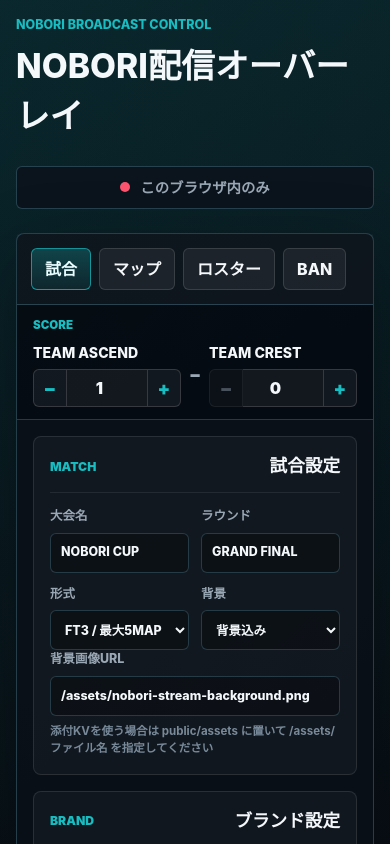
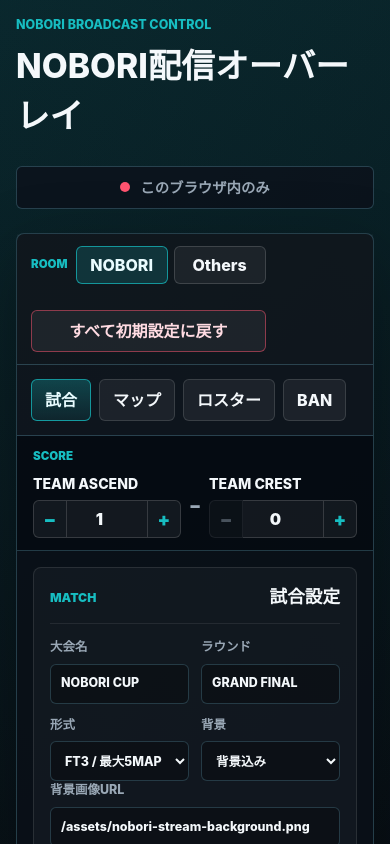
Before and after one commit to Ba6list/NOBORI_Bordcast, a Next.js app: page / in a window 390 px wide. Shown: the top 844 px of the page. Built offline with nearby package versions, Linux system fonts and the light colour scheme.

Commit message:
Add fixed broadcast rooms and global reset

```diff
--- a/app/NoboriTool.tsx
+++ b/app/NoboriTool.tsx
@@ -952,9 +952,19 @@ function serializeState(state: NoboriState) {
   return JSON.stringify(normalizeState(state));
 }
 
+function normalizeRoomName(value: string) {
+  return value.toLowerCase() === "others" ? "others" : "main";
+}
+
+function roomStorageKey(room: string) {
+  return `${STORAGE_KEY}:${normalizeRoomName(room)}`;
+}
+
 function currentRoom() {
   try {
-    return new URLSearchParams(window.location.search).get("room") || "main";
+    return normalizeRoomName(
+      new URLSearchParams(window.location.search).get("room") || "main",
+    );
   } catch {
     return "main";
   }
@@ -1064,9 +1074,14 @@ function useNoboriState({ role = "control" }: { role?: SyncRole } = {}): StateBu
   useEffect(() => {
     const abortController = new AbortController();
     let hydratedState = cloneDefaultState();
+    const room = currentRoom();
+    const storageKey = roomStorageKey(room);
+    roomRef.current = room;
 
     try {
-      const stored = window.localStorage.getItem(STORAGE_KEY);
+      const stored =
+        window.localStorage.getItem(storageKey) ??
+        (room === "main" ? window.localStorage.getItem(STORAGE_KEY) : null);
       if (stored) {
         hydratedState = normalizeState(JSON.parse(stored));
         applyIncomingState(hydratedState);
@@ -1081,8 +1096,6 @@ function useNoboriState({ role = "control" }: { role?: SyncRole } = {}): StateBu
       setReady(true);
     }
 
-    roomRef.current = currentRoom();
-
     if (role === "control") {
       fetchSharedState(roomRef.current, abortController.signal)
         .then((payload) => {
@@ -1099,10 +1112,24 @@ function useNoboriState({ role = "control" }: { role?: SyncRole } = {}): StateBu
             void publishSharedState(roomRef.current, hydratedState).then(
               (published) => {
                 if (!published.state) return;
-                sharedUpdatedAtRef.current = published.updatedAt ?? "";
-                sharedStateRef.current = normalizeState(
+                const publishedState = normalizeState(
                   published.state as Partial<NoboriState>,
                 );
+                const pendingPatch = createStatePatch(
+                  hydratedState,
+                  currentStateRef.current,
+                );
+                sharedUpdatedAtRef.current = published.updatedAt ?? "";
+                sharedStateRef.current = publishedState;
+
+                if (pendingPatch.length > 0) {
+                  const merged = normalizeState(
+                    applyStatePatch(publishedState, pendingPatch),
+                  );
+                  lastSerializedRef.current = serializeState(publishedState);
+                  currentStateRef.current = merged;
+                  setInternalState(merged);
+                }
               },
             );
           }
@@ -1112,7 +1139,7 @@ function useNoboriState({ role = "control" }: { role?: SyncRole } = {}): StateBu
 
     const nextChannel =
       "BroadcastChannel" in window
-        ? new BroadcastChannel(CHANNEL_NAME)
+        ? new BroadcastChannel(`${CHANNEL_NAME}:${room}`)
         : null;
     channelRef.current = nextChannel;
 
@@ -1134,18 +1161,20 @@ function useNoboriState({ role = "control" }: { role?: SyncRole } = {}): StateBu
         if (event.data?.type === "reset") {
           const reset = cloneDefaultState();
           lastSerializedRef.current = serializeState(reset);
+          currentStateRef.current = reset;
           setInternalState(reset);
         }
       };
     }
 
     const onStorage = (event: StorageEvent) => {
-      if (event.key !== STORAGE_KEY || !event.newValue) return;
+      if (event.key !== storageKey || !event.newValue) return;
       try {
         applyIncomingState(JSON.parse(event.newValue));
       } catch {
         const reset = cloneDefaultState();
         lastSerializedRef.current = serializeState(reset);
+        currentStateRef.current = reset;
         setInternalState(reset);
       }
     };
@@ -1243,7 +1272,7 @@ function useNoboriState({ role = "control" }: { role?: SyncRole } = {}): StateBu
     lastSerializedRef.current = serialized;
 
     try {
-      window.localStorage.setItem(STORAGE_KEY, serialized);
+      window.localStorage.setItem(roomStorageKey(roomRef.current), serialized);
     } catch {
       // OBSや一部ブラウザ環境で保存が拒否されても画面操作は止めない。
     }
@@ -1319,7 +1348,7 @@ function useNoboriState({ role = "control" }: { role?: SyncRole } = {}): StateBu
     setInternalState(reset);
 
     try {
-      window.localStorage.setItem(STORAGE_KEY, serialized);
+      window.localStorage.setItem(roomStorageKey(roomRef.current), serialized);
     } catch {
       // 保存できない環境でもリセット表示自体は反映する。
     }
@@ -1332,6 +1361,11 @@ function useNoboriState({ role = "control" }: { role?: SyncRole } = {}): StateBu
       publishSharedState(roomRef.current, reset)
         .then((payload) => {
           setSharedSync(payload.configured ? "connected" : "local");
+          if (!payload.state) return;
+          sharedUpdatedAtRef.current = payload.updatedAt ?? "";
+          sharedStateRef.current = normalizeState(
+            payload.state as Partial<NoboriState>,
+          );
         })
         .catch(() => setSharedSync("local"));
     }
@@ -1561,6 +1595,7 @@ function AdminPage() {
   );
   const [preview, setPreview] = useState<SceneView>("map");
   const [origin, setOrigin] = useState("http://localhost:3000");
+  const [room, setRoom] = useState("main");
   const [logoUploadErrors, setLogoUploadErrors] = useState<Record<Side, string>>({
     left: "",
     right: "",
@@ -1573,10 +1608,42 @@ function AdminPage() {
   useEffect(() => {
     const frameId = window.requestAnimationFrame(() => {
       setOrigin(window.location.origin);
+      const activeRoom = currentRoom();
+      setRoom(activeRoom);
     });
 
     return () => window.cancelAnimationFrame(frameId);
   }, []);
+
+  const obsPath = (
+    view: SceneView,
+    options: { preview?: boolean; transparent?: boolean } = {},
+  ) => {
+    const params = new URLSearchParams({ room });
+    if (options.preview) params.set("preview", "1");
+    if (options.transparent) params.set("transparent", "1");
+    return `/obs/${view}?${params.toString()}`;
+  };
+
+  const switchRoom = (nextRoom: "main" | "others") => {
+    if (nextRoom === room) return;
+    const url = new URL(window.location.href);
+    url.search = new URLSearchParams({ room: nextRoom }).toString();
+    url.hash = "";
+    window.location.assign(url.toString());
+  };
+
+  const resetCurrentRoom = () => {
+    if (
+      !window.confirm(
+        `ルーム「${room === "others" ? "Others" : "NOBORI"}」の設定をすべて初期状態に戻します。よろしいですか？`,
+      )
+    ) {
+      return;
+    }
+
+    resetState();
+  };
 
   const updateTeam = (side: Side, patch: Partial<Team>) => {
     setState((previous) => ({
@@ -1773,6 +1840,35 @@ function AdminPage() {
 
       <div className="admin-grid">
         <div className="control-panel">
+          <div className="room-toolbar">
+            <div className="room-switcher">
+              <span>ROOM</span>
+              <div className="room-options" role="group" aria-label="ルーム選択">
+                <button
+                  className={room === "main" ? "active" : ""}
+                  type="button"
+                  onClick={() => switchRoom("main")}
+                >
+                  NOBORI
+                </button>
+                <button
+                  className={room === "others" ? "active" : ""}
+                  type="button"
+                  onClick={() => switchRoom("others")}
+                >
+                  Others
+                </button>
+              </div>
+            </div>
+            <button
+              className="danger-button room-reset-button"
+              type="button"
+              onClick={resetCurrentRoom}
+            >
+              すべて初期設定に戻す
+            </button>
+          </div>
+
           <nav className="tab-bar" aria-label="編集項目">
             {[
               ["match", "試合"],
@@ -2209,23 +2305,27 @@ function AdminPage() {
                   {(["map", "roster", "ban"] as SceneView[]).map((view) => (
                     <div className="url-row" key={view}>
                       <strong>{view.toUpperCase()}</strong>
-                      <input readOnly value={`${origin}/obs/${view}`} />
-                      <a href={`/obs/${view}`} target="_blank" rel="noreferrer">
+                      <input readOnly value={`${origin}${obsPath(view)}`} />
+                      <a href={obsPath(view)} target="_blank" rel="noreferrer">
                         開く
                       </a>
                     </div>
                   ))}
                   <div className="url-row">
                     <strong>透過URL</strong>
-                    <input readOnly value={`${origin}/obs/map?transparent=1`} />
-                    <a href="/obs/map?transparent=1" target="_blank" rel="noreferrer">
+                    <input
+                      readOnly
+                      value={`${origin}${obsPath("map", { transparent: true })}`}
+                    />
+                    <a
+                      href={obsPath("map", { transparent: true })}
+                      target="_blank"
+                      rel="noreferrer"
+                    >
                       開く
                     </a>
                   </div>
                 </div>
-                <button className="danger-button" type="button" onClick={resetState}>
-                  初期状態に戻す
-                </button>
               </Section>
             </div>
           ) : null}
@@ -2631,7 +2731,10 @@ function AdminPage() {
             </div>
           </div>
           <div className="preview-frame">
-            <iframe src={`/obs/${preview}?preview=1`} title="OBS preview" />
+            <iframe
+              src={obsPath(preview, { preview: true })}
+              title="OBS preview"
+            />
           </div>
           <div className="preview-note">
             OBSは 1920 x 1080 のブラウザソース想定です。透過にしたい場合は各OBS URLに
--- a/app/globals.css
+++ b/app/globals.css
@@ -187,6 +187,56 @@ code {
   background: rgba(255, 255, 255, 0.02);
 }
 
+.room-toolbar {
+  display: flex;
+  align-items: center;
+  justify-content: space-between;
+  gap: 12px;
+  min-height: 64px;
+  padding: 12px 14px;
+  border-bottom: 1px solid var(--line);
+  background: rgba(255, 255, 255, 0.025);
+}
+
+.room-switcher {
+  display: flex;
+  align-items: center;
+  gap: 8px;
+  min-width: 0;
+}
+
+.room-switcher span {
+  color: var(--cyan);
+  font-size: 0.72rem;
+  font-weight: 900;
+}
+
+.room-options {
+  display: grid;
+  grid-template-columns: repeat(2, minmax(92px, 1fr));
+  gap: 6px;
+}
+
+.room-options button {
+  min-width: 92px;
+  height: 38px;
+  border: 1px solid rgba(255, 255, 255, 0.15);
+  border-radius: 6px;
+  background: rgba(255, 255, 255, 0.055);
+  color: var(--text);
+  font-weight: 800;
+}
+
+.room-options button.active {
+  border-color: rgba(23, 189, 193, 0.72);
+  background: rgba(23, 189, 193, 0.18);
+  color: #e9fcff;
+}
+
+.room-reset-button {
+  flex: 0 0 auto;
+}
+
 .global-score-control {
   display: grid;
   grid-template-columns: auto minmax(0, 1fr) auto minmax(0, 1fr);
@@ -1246,6 +1296,22 @@ code {
     flex-wrap: wrap;
   }
 
+  .room-toolbar {
+    display: grid;
+  }
+
+  .room-switcher {
+    justify-content: space-between;
+  }
+
+  .room-options {
+    flex: 1 1 auto;
+  }
+
+  .room-reset-button {
+    width: 100%;
+  }
+
   .global-score-control {
     grid-template-columns: 1fr auto 1fr;
     gap: 8px;
```
